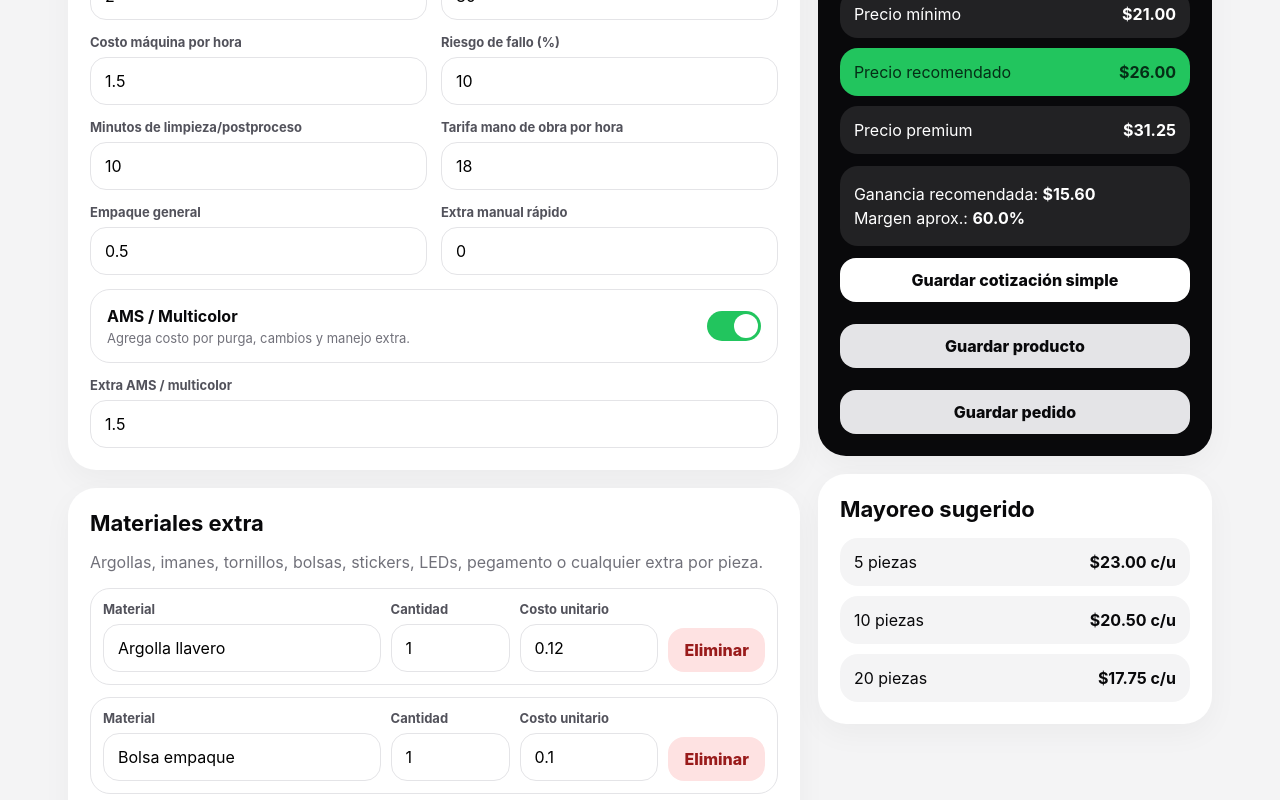
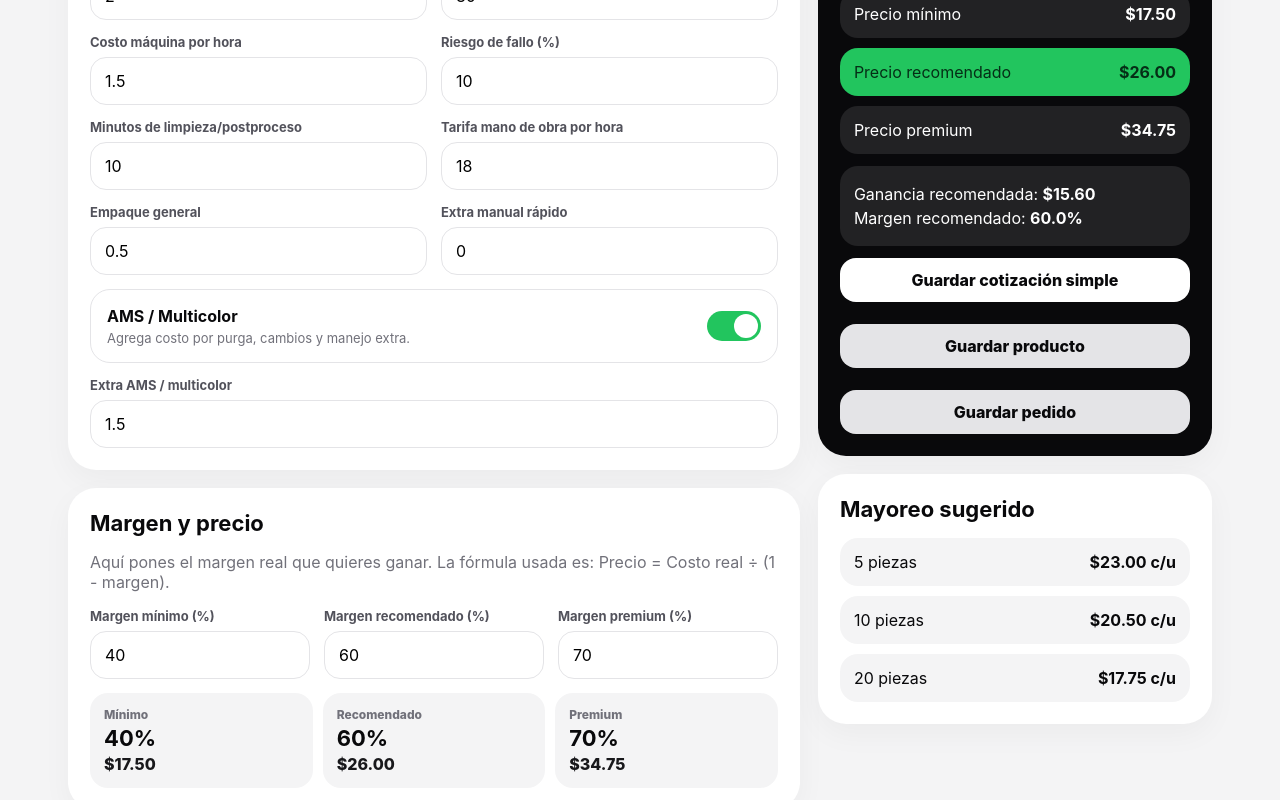
Before and after one commit to RotciV191/calculadora-precios-3d, a React (Vite) app: page / in a window 1280 px wide. Shown: the part 740-1540 px from the top of the page. Built offline with nearby package versions, Linux system fonts and the light colour scheme.

Commit message:
Add files via upload

```diff
--- a/src/main.jsx
+++ b/src/main.jsx
@@ -23,9 +23,9 @@ const DEFAULT_FORM = {
   hardwareCost: 0,
   amsEnabled: true,
   amsExtra: 1.5,
-  minimumMargin: 2,
-  recommendedMargin: 2.5,
-  premiumMargin: 3,
+  minimumMarginPercent: 40,
+  recommendedMarginPercent: 60,
+  premiumMarginPercent: 70,
   wholesale5Discount: 12,
   wholesale10Discount: 22,
   wholesale20Discount: 32
@@ -36,7 +36,7 @@ const DEFAULT_EXTRAS = [
   { id: "bag", name: "Bolsa empaque", quantity: 1, unitCost: 0.10 }
 ];
 
-const ORDER_STATUSES = ["Cotizado", "Aceptado", "En producción", "Listo", "Entregado", "Pagado", "Cancelado"];
+const ORDER_STATUSES = ["Cotizado", "Aceptado", "En producción", "Listo", "Entregado", "Pagado", "Cancelado", "Devolución"];
 const SALE_TYPES = ["En persona", "WhatsApp", "Instagram", "Facebook", "Etsy", "TikTok", "Referido", "Otro"];
 const PAYMENT_METHODS = ["No definido", "Cash", "Zelle", "Cash App", "Venmo", "Tarjeta", "Transferencia", "PayPal", "Otro"];
 const PRIORITIES = ["Normal", "Alta", "Urgente"];
@@ -72,6 +72,12 @@ function todayISO() {
   return new Date().toISOString().slice(0, 10);
 }
 
+function priceFromMargin(cost, marginPercent) {
+  const margin = Math.min(95, Math.max(0, numberValue(marginPercent))) / 100;
+  if (margin >= 0.95) return cost;
+  return cost / (1 - margin);
+}
+
 function App() {
   const [tab, setTab] = useState("calculator");
   const [materials, setMaterials] = useState(() => loadStorage("materials", DEFAULT_MATERIALS));
@@ -79,7 +85,16 @@ function App() {
   const [products, setProducts] = useState(() => loadStorage("products", []));
   const [orders, setOrders] = useState(() => loadStorage("orders", []));
   const [extraMaterials, setExtraMaterials] = useState(() => loadStorage("extraMaterials", DEFAULT_EXTRAS));
-  const [form, setForm] = useState(() => loadStorage("form", DEFAULT_FORM));
+  const [form, setForm] = useState(() => {
+    const stored = loadStorage("form", DEFAULT_FORM);
+    return {
+      ...DEFAULT_FORM,
+      ...stored,
+      minimumMarginPercent: stored.minimumMarginPercent ?? 40,
+      recommendedMarginPercent: stored.recommendedMarginPercent ?? 60,
+      premiumMarginPercent: stored.premiumMarginPercent ?? 70
+    };
+  });
   const [selectedMaterialId, setSelectedMaterialId] = useState(() => loadStorage("selectedMaterialId", DEFAULT_MATERIALS[0].id));
 
   const [orderDraft, setOrderDraft] = useState(() => loadStorage("orderDraft", {
@@ -140,9 +155,9 @@ function App() {
     const failureCost = baseCost * (numberValue(form.failureRate) / 100);
     const realCost = baseCost + failureCost;
 
-    const minimumPrice = roundToQuarter(realCost * numberValue(form.minimumMargin, 2));
-    const recommendedPrice = roundToQuarter(realCost * numberValue(form.recommendedMargin, 2.5));
-    const premiumPrice = roundToQuarter(realCost * numberValue(form.premiumMargin, 3));
+    const minimumPrice = roundToQuarter(priceFromMargin(realCost, form.minimumMarginPercent));
+    const recommendedPrice = roundToQuarter(priceFromMargin(realCost, form.recommendedMarginPercent));
+    const premiumPrice = roundToQuarter(priceFromMargin(realCost, form.premiumMarginPercent));
 
     return {
       totalGrams,
@@ -156,6 +171,9 @@ function App() {
       minimumPrice,
       recommendedPrice,
       premiumPrice,
+      minimumMarginPercent: numberValue(form.minimumMarginPercent),
+      recommendedMarginPercent: numberValue(form.recommendedMarginPercent),
+      premiumMarginPercent: numberValue(form.premiumMarginPercent),
       wholesale5: roundToQuarter(recommendedPrice * (1 - numberValue(form.wholesale5Discount) / 100)),
       wholesale10: roundToQuarter(recommendedPrice * (1 - numberValue(form.wholesale10Discount) / 100)),
       wholesale20: roundToQuarter(recommendedPrice * (1 - numberValue(form.wholesale20Discount) / 100)),
@@ -311,6 +329,7 @@ function App() {
       `Saldo: ${money(order.balance)}`,
       `Costo real: ${money(order.realCost)}`,
       `Ganancia estimada: ${money(order.profit)}`,
+      `Margen estimado: ${order.total > 0 ? (((order.total - order.realCost) / order.total) * 100).toFixed(1) : "0"}%`,
       `Prioridad: ${order.priority}`,
       `Fecha prometida: ${formatDate(order.promisedDate)}`
     ];
@@ -427,9 +446,9 @@ function App() {
     <main className="app">
       <header className="hero">
         <div>
-          <p className="eyebrow">MVP v4 · Cotizaciones</p>
+          <p className="eyebrow">MVP v4.5 · Márgenes</p>
           <h1>Calculadora de Precios 3D</h1>
-          <p>Cotiza, guarda pedidos y copia mensajes listos para enviar al cliente por WhatsApp, Instagram o email.</p>
+          <p>Cotiza con margen real editable, guarda pedidos y copia mensajes listos para enviar al cliente.</p>
         </div>
         <button className="ghost" onClick={resetAll}>Restaurar</button>
       </header>
@@ -517,6 +536,26 @@ function App() {
                   <input type="number" step="0.25" value={form.amsExtra} onChange={(e) => update("amsExtra", e.target.value)} />
                 </Field>
               )}
+            </Card>
+
+            <Card title="Margen y precio">
+              <p className="muted">Aquí pones el margen real que quieres ganar. La fórmula usada es: Precio = Costo real ÷ (1 - margen).</p>
+              <div className="grid3">
+                <Field label="Margen mínimo (%)">
+                  <input type="number" min="0" max="95" value={form.minimumMarginPercent} onChange={(e) => update("minimumMarginPercent", e.target.value)} />
+                </Field>
+                <Field label="Margen recomendado (%)">
+                  <input type="number" min="0" max="95" value={form.recommendedMarginPercent} onChange={(e) => update("recommendedMarginPercent", e.target.value)} />
+                </Field>
+                <Field label="Margen premium (%)">
+                  <input type="number" min="0" max="95" value={form.premiumMarginPercent} onChange={(e) => update("premiumMarginPercent", e.target.value)} />
+                </Field>
+              </div>
+              <div className="margin-examples">
+                <div><span>Mínimo</span><strong>{result.minimumMarginPercent.toFixed(0)}%</strong><p>{money(result.minimumPrice)}</p></div>
+                <div><span>Recomendado</span><strong>{result.recommendedMarginPercent.toFixed(0)}%</strong><p>{money(result.recommendedPrice)}</p></div>
+                <div><span>Premium</span><strong>{result.premiumMarginPercent.toFixed(0)}%</strong><p>{money(result.premiumPrice)}</p></div>
+              </div>
             </Card>
 
             <Card title="Materiales extra">
@@ -615,7 +654,7 @@ function App() {
 
               <div className="note">
                 <p>Ganancia recomendada: <strong>{money(result.profitRecommended)}</strong></p>
-                <p>Margen aprox.: <strong>{result.marginRecommended.toFixed(1)}%</strong></p>
+                <p>Margen recomendado: <strong>{result.marginRecommended.toFixed(1)}%</strong></p>
               </div>
 
               <div className="action-grid">
--- a/src/styles.css
+++ b/src/styles.css
@@ -481,3 +481,46 @@ input:focus, select:focus, textarea:focus {
   color: #15803d !important;
   font-weight: 800;
 }
+
+
+.grid3 {
+  display: grid;
+  grid-template-columns: repeat(3, 1fr);
+  gap: 14px;
+}
+
+.margin-examples {
+  display: grid;
+  grid-template-columns: repeat(3, 1fr);
+  gap: 10px;
+  margin-top: 14px;
+}
+
+.margin-examples div {
+  background: #f4f4f5;
+  border-radius: 18px;
+  padding: 14px;
+}
+
+.margin-examples span {
+  display: block;
+  color: #71717a;
+  font-size: 12px;
+  font-weight: 800;
+}
+
+.margin-examples strong {
+  display: block;
+  font-size: 22px;
+  margin-top: 3px;
+}
+
+.margin-examples p {
+  margin: 3px 0 0;
+  color: #18181b;
+  font-weight: 800;
+}
+
+@media (max-width: 860px) {
+  .grid3, .margin-examples { grid-template-columns: 1fr; }
+}
```
